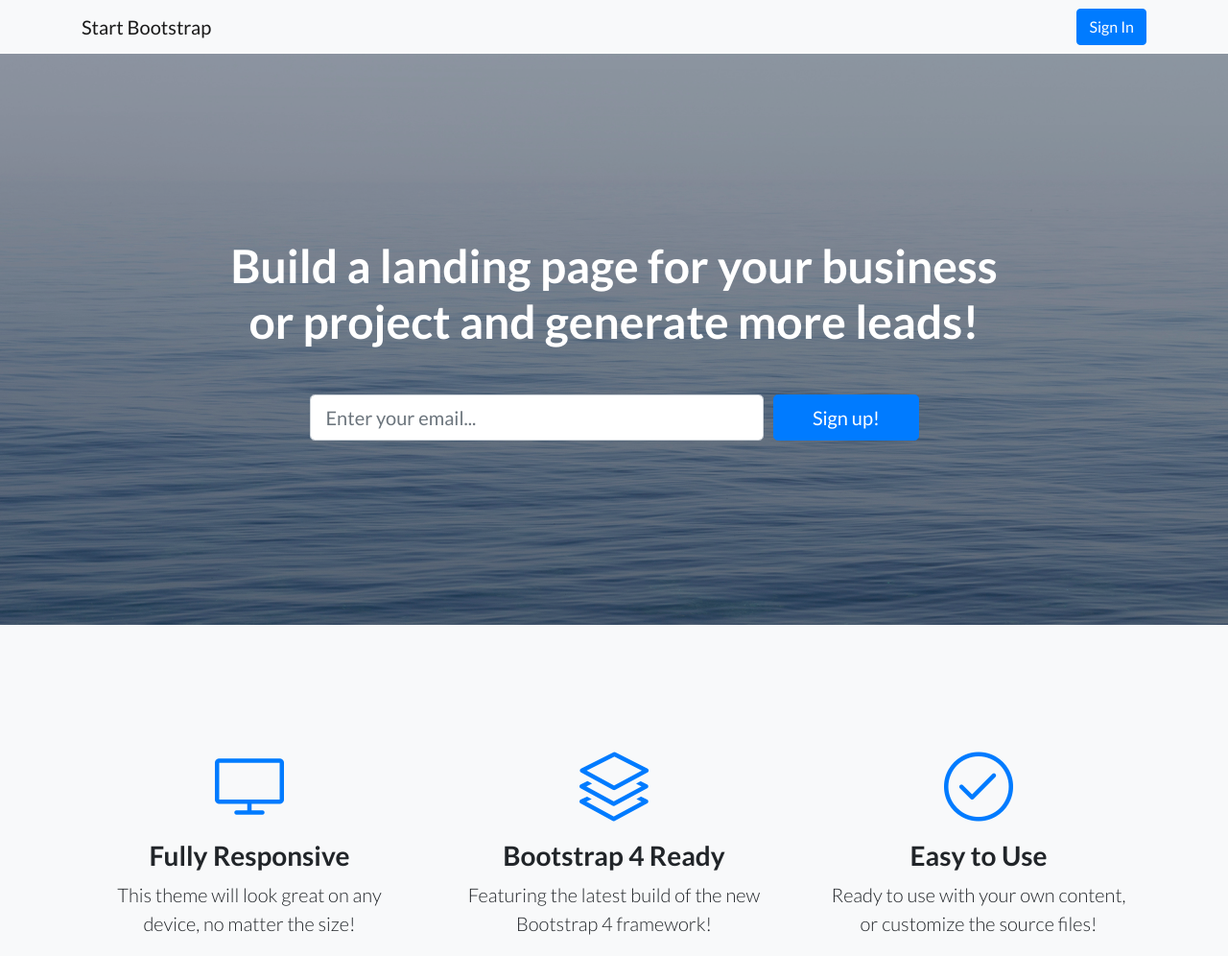
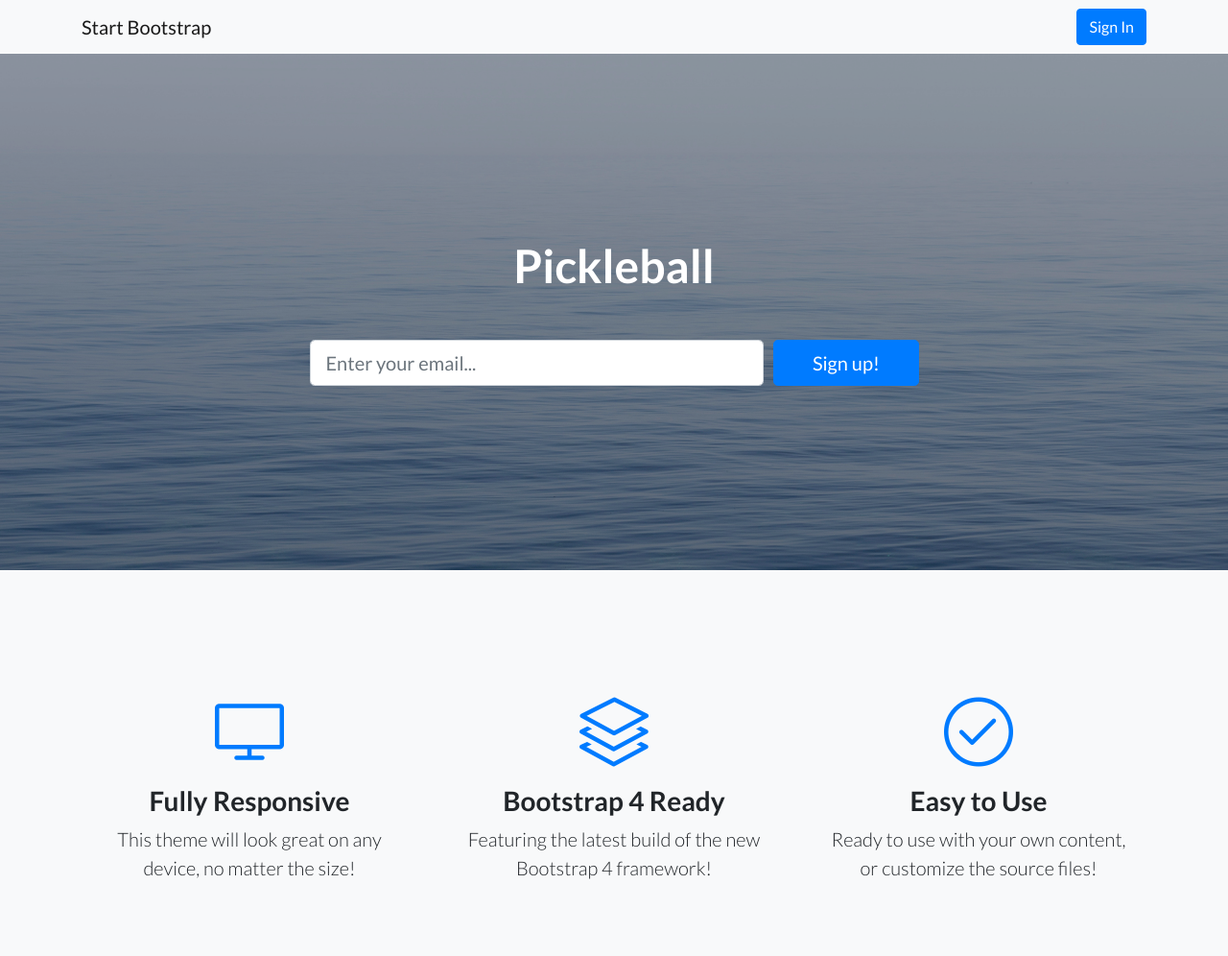
Before and after one commit to tournoipickleballsherbrooke/Landing-Page, a website: page index.html in a window 1280 px wide. Shown: the top 996 px of the page at 96% size. Drawn offline with Linux system fonts and the light colour scheme.

Commit message:
test commit

```diff
--- a/index.html
+++ b/index.html
@@ -39,7 +39,7 @@
     <div class="container">
       <div class="row">
         <div class="col-xl-9 mx-auto">
-          <h1 class="mb-5">Build a landing page for your business or project and generate more leads!</h1>
+          <h1 class="mb-5">Pickleball</h1>
         </div>
         <div class="col-md-10 col-lg-8 col-xl-7 mx-auto">
           <form>
```
